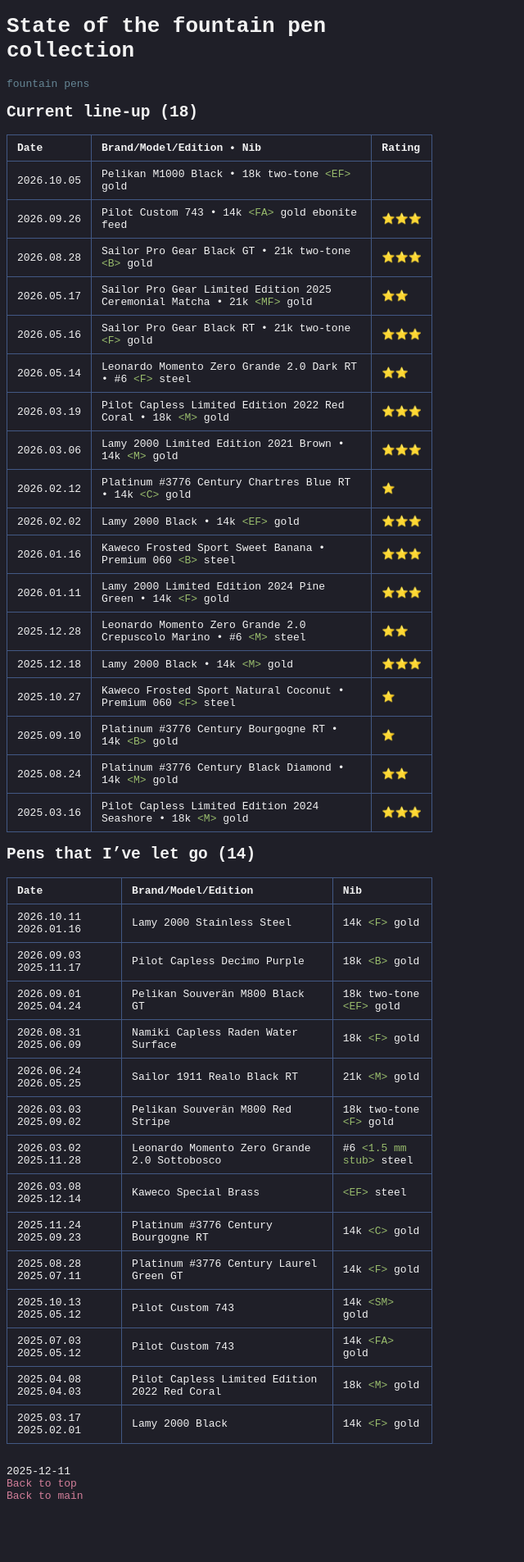
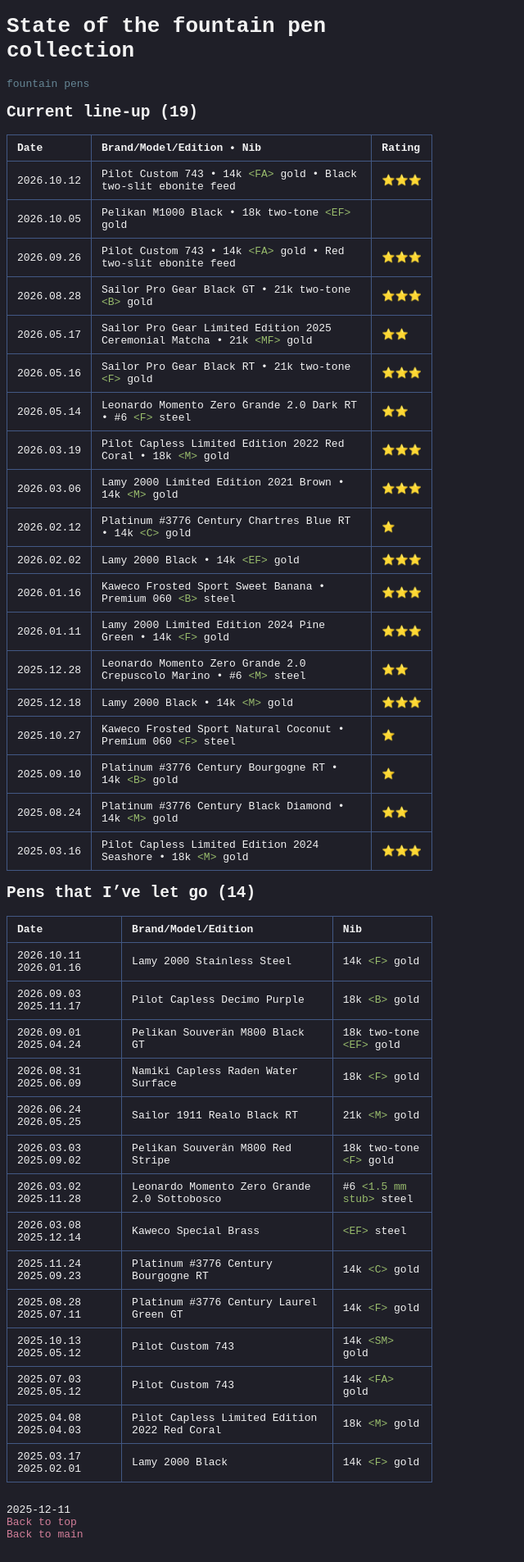
Before and after one commit to s-estay/s-estay.github.io, a Jekyll site: the page built from _posts/2025-12-11-fp-collection.md, in a window 1280 px wide. Shown: the whole page at 82% size, without its empty margins (0-640 px from the left). Built offline with Jekyll 4.4.1, drawn with Linux system fonts in a browser that asks for light colours; before the commit the page ends 1858 px from its top, so only the background shows below that.

Commit message:
New Pen: PC743FA + black ebonite feed

```diff
--- a/_posts/2025-12-11-fp-collection.md
+++ b/_posts/2025-12-11-fp-collection.md
@@ -6,12 +6,13 @@
 tags: [fountain pens]
 ---
 
-## Current line-up (18)
+## Current line-up (19)
 
 | Date | Brand/Model/Edition • Nib | Rating |
 | --- | --- | --- |
+| 2026.10.12 | Pilot Custom 743 • 14k `<FA>` gold • Black two-slit ebonite feed | ⭐️⭐️⭐️ |
 | 2026.10.05 | Pelikan M1000 Black • 18k two-tone `<EF>` gold | |
-| 2026.09.26 | Pilot Custom 743 • 14k `<FA>` gold ebonite feed | ⭐️⭐️⭐️ |
+| 2026.09.26 | Pilot Custom 743 • 14k `<FA>` gold • Red two-slit ebonite feed | ⭐️⭐️⭐️ |
 | 2026.08.28 | Sailor Pro Gear Black GT • 21k two-tone `<B>` gold | ⭐️⭐️⭐️ |
 | 2026.05.17 | Sailor Pro Gear Limited Edition 2025 Ceremonial Matcha • 21k `<MF>` gold | ⭐️⭐️ |
 | 2026.05.16 | Sailor Pro Gear Black RT • 21k two-tone `<F>` gold | ⭐️⭐️⭐️ |
```
